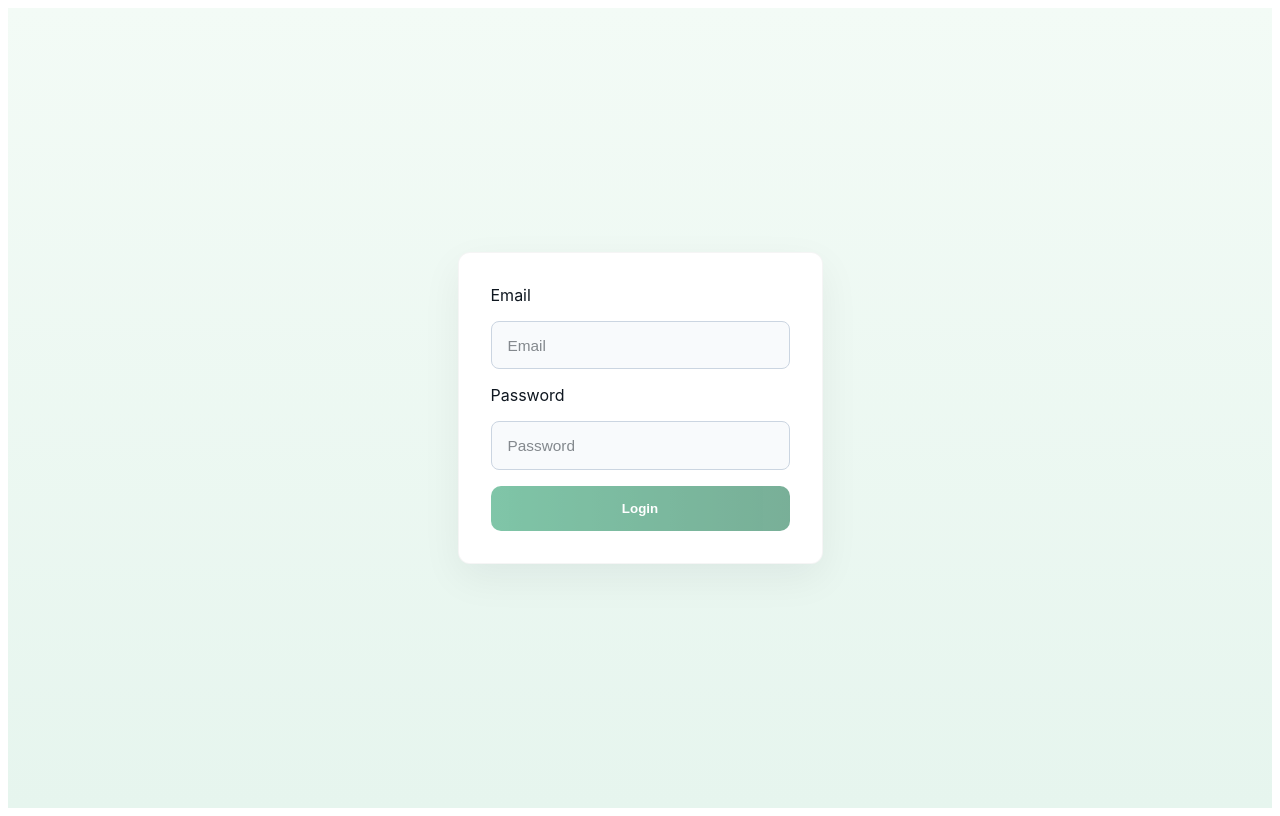
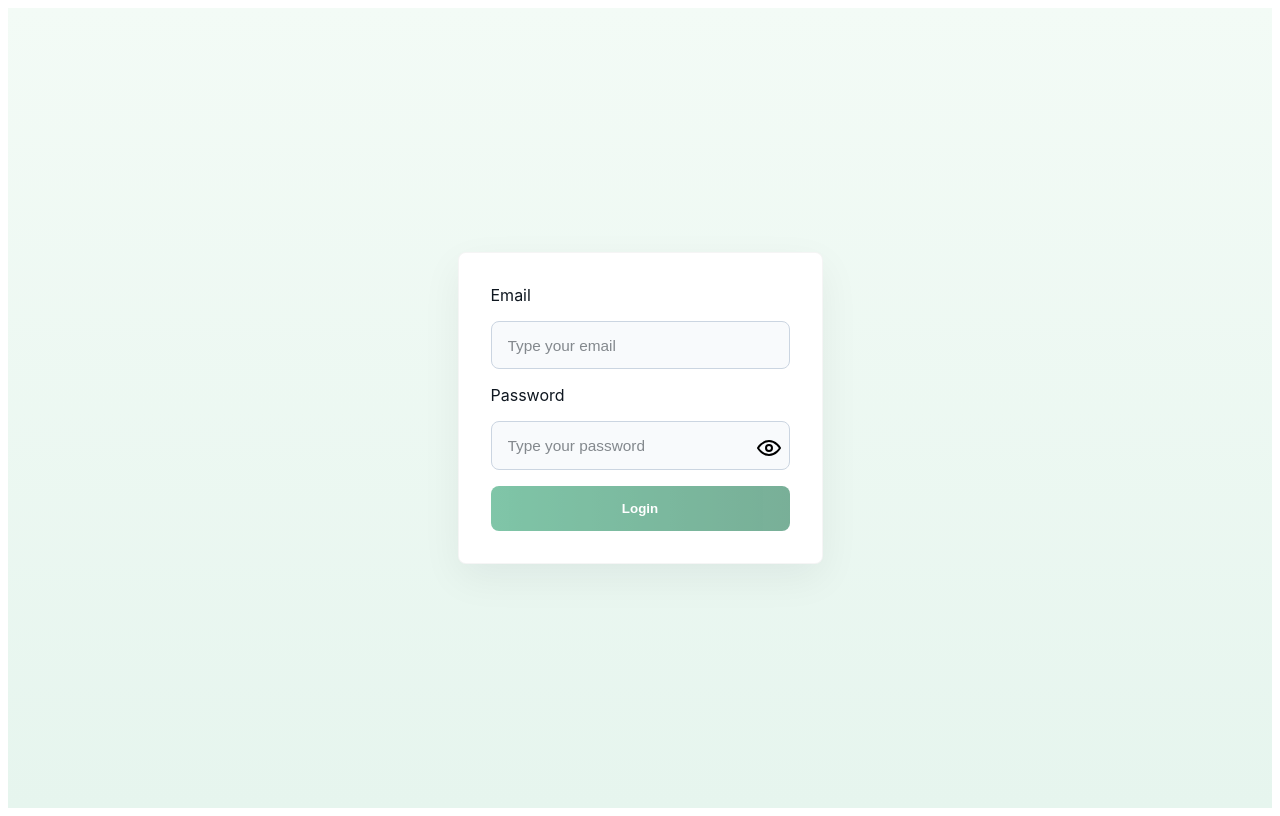
Before and after one commit to Magda1921/personal-finance, an Angular app: page / in a window 1280 px wide. Built offline with nearby package versions, Linux system fonts and the light colour scheme.

Commit message:
SAMOUK-2 fix: add eye icon button to toggle password visibility in input

```diff
--- a/src/app/form/input/input.scss
+++ b/src/app/form/input/input.scss
@@ -1,4 +1,5 @@
 @use "variables";
+@use "sass:map";
 
 :host {
   display: block;
@@ -11,7 +12,7 @@ input {
   box-sizing: border-box;
   width: 100%;
   padding: 0.85rem 1rem;
-  border-radius: 8px;
+  border-radius: map.get(variables.$spacing, "8");
   background: variables.$color-input-bg;
   border: 1px solid variables.$color-border;
   color: variables.$color-text-primary;
@@ -32,7 +33,6 @@ input::placeholder {
 input:focus {
   border-color: variables.$color-primary;
   box-shadow: 0 8px 20px rgba(variables.$color-primary, 0.08);
-  transform: translateY(-1px);
 }
 
 input:disabled,
@@ -44,6 +44,6 @@ input:disabled,
 }
 
 input.ng-invalid.ng-touched {
-  border-color: #e02424;
-  box-shadow: 0 6px 12px rgba(#e02424, 0.06);
+  border-color: variables.$error-red;
+  box-shadow: 0 6px 12px rgba(variables.$error-red, 0.06);
 }
--- a/src/app/login/login.html
+++ b/src/app/login/login.html
@@ -1,23 +1,48 @@
-<div class="login-container">
+<section class="login-container">
   <form [formGroup]="form" (ngSubmit)="onSubmit()">
     <label for="email">Email</label>
     <app-input
+      id="email"
       [control]="form.controls.email"
       type="email"
-      placeholder="Email"
+      placeholder="Type your email"
     />
     <label for="password">Password</label>
-    <app-input
-      [control]="form.controls.password"
-      type="password"
-      placeholder="Password"
-    />
-    <button type="submit" [disabled]="sending || form.invalid">Login</button>
+    <div class="input-wrapper">
+      <app-input
+        id="password"
+        [control]="form.controls.password"
+        [type]="showPassword() ? 'text' : 'password'"
+        placeholder="Type your password"
+      />
+      <button
+        type="button"
+        (click)="showPassword.set(!showPassword())"
+        aria-label="Toggle password visibility"
+      >
+        <svg
+          xmlns="http://www.w3.org/2000/svg"
+          width="25"
+          height="20"
+          fill="none"
+          stroke="currentColor"
+          stroke-width="2"
+          stroke-linecap="round"
+          stroke-linejoin="round"
+        >
+          <path d="M1 12s4-7 11-7 11 7 11 7-4 7-11 7S1 12 1 12z" />
+          <circle cx="12" cy="12" r="3" />
+        </svg>
+      </button>
+    </div>
+    <button type="submit" [disabled]="sending() || form.invalid">
+      @if(!sending()) {Login} @else {Sending...}
+    </button>
   </form>
 
-  @if (errorMessage) {
-  <div class="error-box">
-    {{ errorMessage }}
+  @if (errorMessage()) {
+  <div class="error-box p-12 mt-4">
+    {{ errorMessage() }}
   </div>
   }
-</div>
+</section>
--- a/src/app/login/login.scss
+++ b/src/app/login/login.scss
@@ -1,4 +1,5 @@
 @use "variables";
+@use "sass:map";
 
 :host {
   display: flex;
@@ -19,8 +20,8 @@
 form {
   width: 100%;
   max-width: 520px;
-  background: #ffffff;
-  border-radius: 12px;
+  background: variables.$color-white;
+  border-radius: map.get(variables.$spacing, "8");
   padding: 2rem;
   box-shadow: 0 14px 40px rgba(15, 23, 32, 0.06);
   border: 1px solid rgba(0, 0, 0, 0.04);
@@ -42,10 +43,10 @@ button[type="submit"] {
     variables.$color-primary 0%,
     variables.$color-primary-hover 100%
   );
-  color: #fff;
-  font-weight: 700;
+  color: variables.$color-white;
+  font-weight: map.get(variables.$font-weight, "700");
   border: none;
-  border-radius: 10px;
+  border-radius: map.get(variables.$spacing, "8");
   cursor: pointer;
   box-shadow: 0 8px 20px rgba(variables.$color-primary-hover, 0.12);
   transition: transform 120ms ease, opacity 120ms ease;
@@ -61,12 +62,10 @@ button[type="submit"]:disabled {
   box-shadow: none;
 }
 .error-box {
-  margin-top: 15px;
-  padding: 10px;
-  background-color: #ffe6e6;
-  border: 1px solid #ffb3b3;
-  color: #d32f2f;
-  border-radius: 6px;
+  background-color: variables.$color-error-bg;
+  border: 1px solid variables.$color-error-border;
+  color: variables.$error-red;
+  border-radius: map.get(variables.$spacing, "8");
   text-align: center;
 }
 .login-container {
@@ -75,3 +74,27 @@ button[type="submit"]:disabled {
   justify-content: center;
   flex-direction: column;
 }
+.input-wrapper {
+  position: relative;
+  display: inline-block;
+  width: 100%;
+}
+
+.input-wrapper button {
+  position: absolute;
+  top: 50%;
+  right: map.get(variables.$spacing, "8");
+  transform: translateY(-50%);
+  border: none;
+  background: transparent;
+  padding: 0;
+  margin: 0;
+  cursor: pointer;
+  display: flex;
+  align-items: center;
+  justify-content: center;
+}
+
+.input-wrapper button svg {
+  display: block;
+}
--- a/src/app/login/login.ts
+++ b/src/app/login/login.ts
@@ -1,4 +1,4 @@
-import { Component } from '@angular/core';
+import { Component, signal } from '@angular/core';
 import {
   FormControl,
   FormGroup,
@@ -7,7 +7,7 @@ import {
 } from '@angular/forms';
 import { Input } from '../form/input/input';
 import { AuthService } from '../service/auth-response';
-import { finalize } from 'rxjs';
+import { finalize, Subject, takeUntil } from 'rxjs';
 
 @Component({
   selector: 'app-login',
@@ -17,26 +17,40 @@ import { finalize } from 'rxjs';
 })
 export class LoginPage {
   constructor(private auth: AuthService) {}
-  sending: boolean = false;
-  errorMessage: string = '';
+  private destroy$ = new Subject<void>();
+  sending = signal<boolean>(false);
+  errorMessage = signal<string>('');
+  showPassword = signal<boolean>(false);
+
+  ngOnDestroy() {
+    this.destroy$.next();
+    this.destroy$.complete();
+  }
 
   form = new FormGroup({
     email: new FormControl('', [Validators.required, Validators.email]),
     password: new FormControl('', [Validators.required]),
   });
   onSubmit() {
-    if (!this.form.valid || this.sending) return;
-    this.sending = true;
+    if (!this.form.valid || this.sending()) return;
+    this.sending.set(true);
     const { email, password } = this.form.value;
+    if (!email || !password) {
+      this.sending.set(false);
+      return;
+    }
     this.auth
-      .login(email!, password!)
-      .pipe(finalize(() => (this.sending = false)))
+      .login(email, password)
+      .pipe(
+        finalize(() => this.sending.set(false)),
+        takeUntil(this.destroy$)
+      )
       .subscribe({
         next: (res) => {
           console.log('Login successful:', res);
         },
         error: (err) => {
-          this.errorMessage = 'Login failed. Please check your credentials.';
+          this.errorMessage.set('Login failed. Please check your credentials.');
         },
       });
   }
--- a/src/styles/variables.scss
+++ b/src/styles/variables.scss
@@ -153,5 +153,8 @@ $color-border: #cbd5e1;
 $color-honeydew: #d9eee1;
 $color-white: #ffffff;
 $color-blue-gray: #a0c3d6;
+$error-red: #e02424;
+$color-error-bg: #ffe6e6;
+$color-error-border: #ffb3b3;
 
 $transition-fast: 0.2s ease;
```
Also changed, not shown: src/styles/main.css (+26 -2 lines), 1 other file (tests, documents, lock files or other folders).
